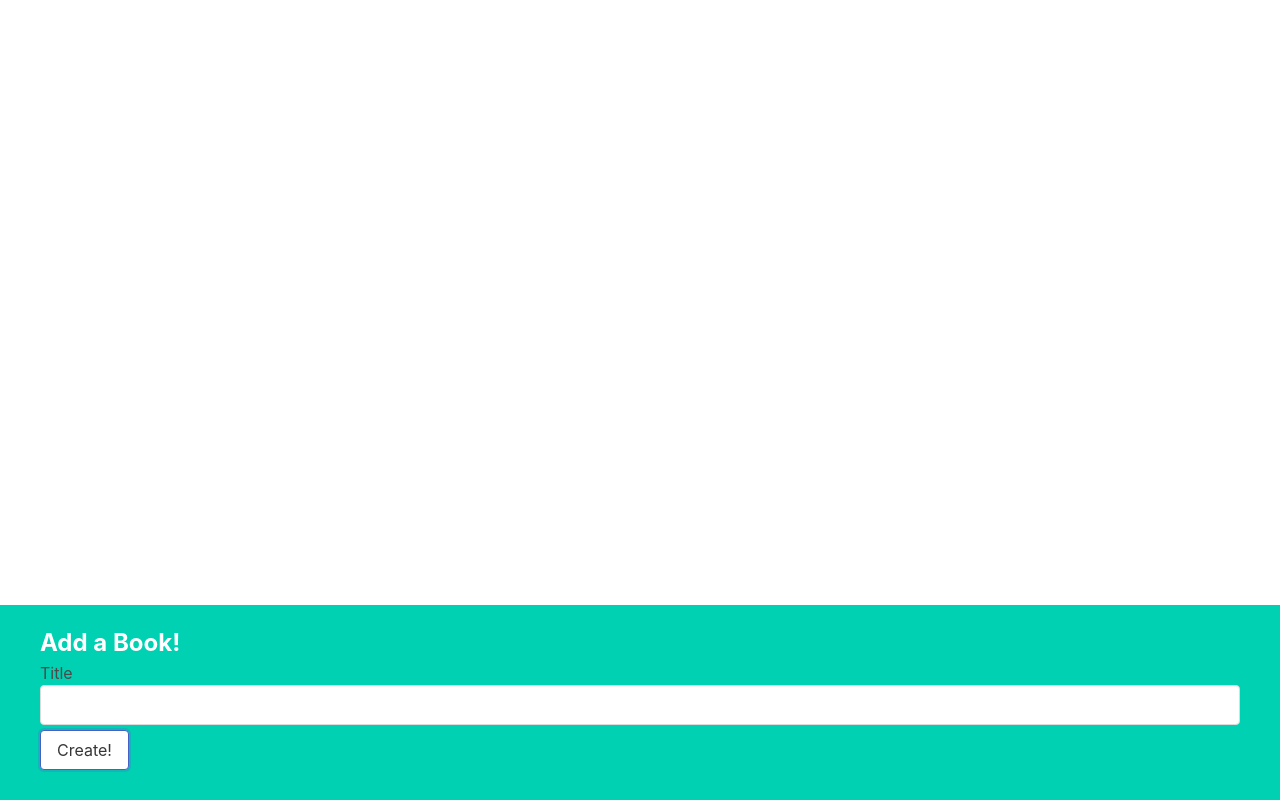
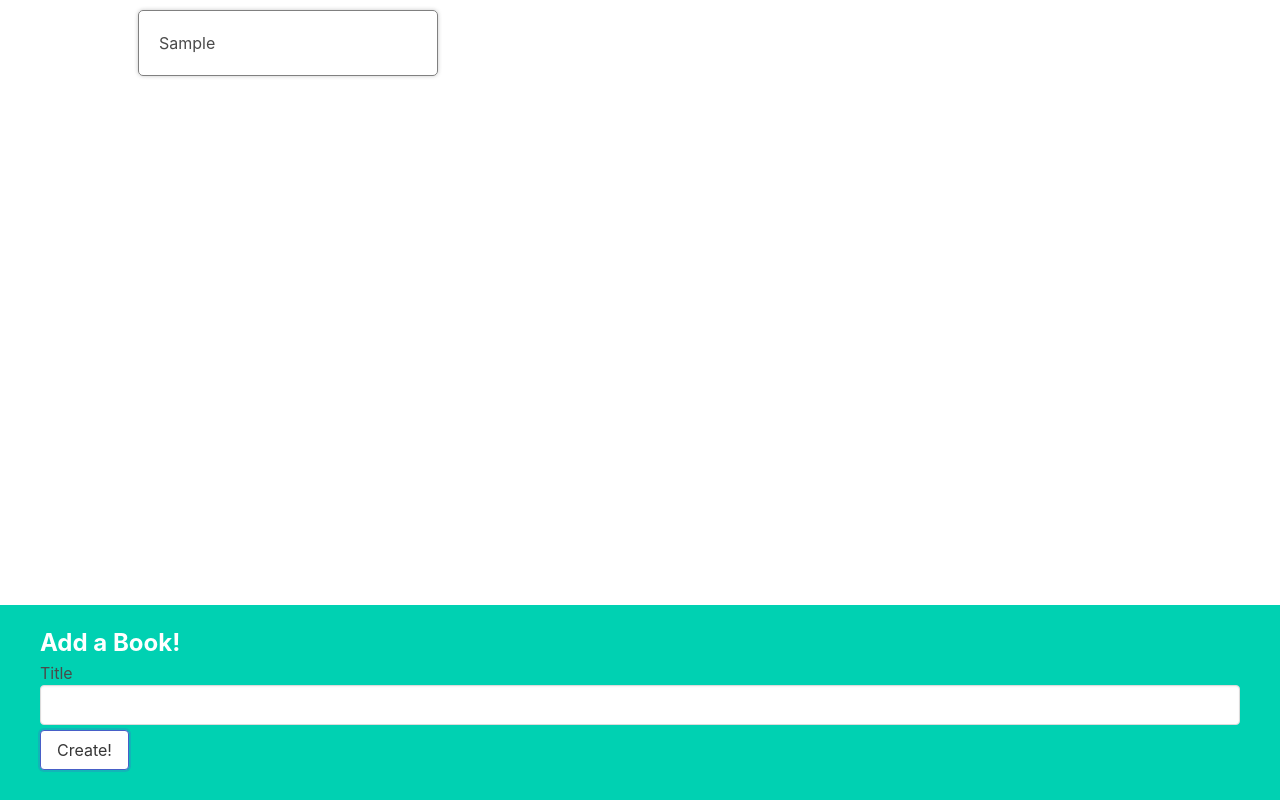
Before and after one commit to mwoolf87/books, a React (Create React App) app: page / in a window 1280 px wide. Both pictures are taken after typing "Sample" into the empty fields and a click on the button "Create!". Built offline with nearby package versions, Linux system fonts and the light colour scheme.

Commit message:
updated BookList and BookShow components to render book props w/title

```diff
--- a/src/App.js
+++ b/src/App.js
@@ -1,5 +1,6 @@
 import React from "react";
 import BookCreate from "./components/BookCreate";
+import BookList from "./components/BookList";
 import { useState } from "react";
 const App = () => {
   const [books, setBooks] = useState([]);
@@ -18,7 +19,8 @@
   const editBook = () => {};
   const deleteBook = () => {};
   return (
-    <div>
+    <div className="app">
+      <BookList books={books} />
       <BookCreate onCreate={createBook} />
     </div>
   );
--- a/src/components/BookList.js
+++ b/src/components/BookList.js
@@ -1,7 +1,11 @@
 import React from "react";
+import BookShow from "./BookShow";
+const BookList = ({ books }) => {
+  const renderedBooks = books.map(book => {
+    return <BookShow key={book.id} book={book} />;
+  });
 
-const BookList = () => {
-  return <div>BookList</div>;
+  return <div className="book-list">{renderedBooks}</div>;
 };
 
 export default BookList;
--- a/src/components/Bookshow.js
+++ b/src/components/Bookshow.js
@@ -1,7 +1,7 @@
 import React from "react";
 
-const Bookshow = () => {
-  return <div>Bookshow</div>;
+const Bookshow = ({ book }) => {
+  return <div className="book-show">{book.title}</div>;
 };
 
 export default Bookshow;
```
